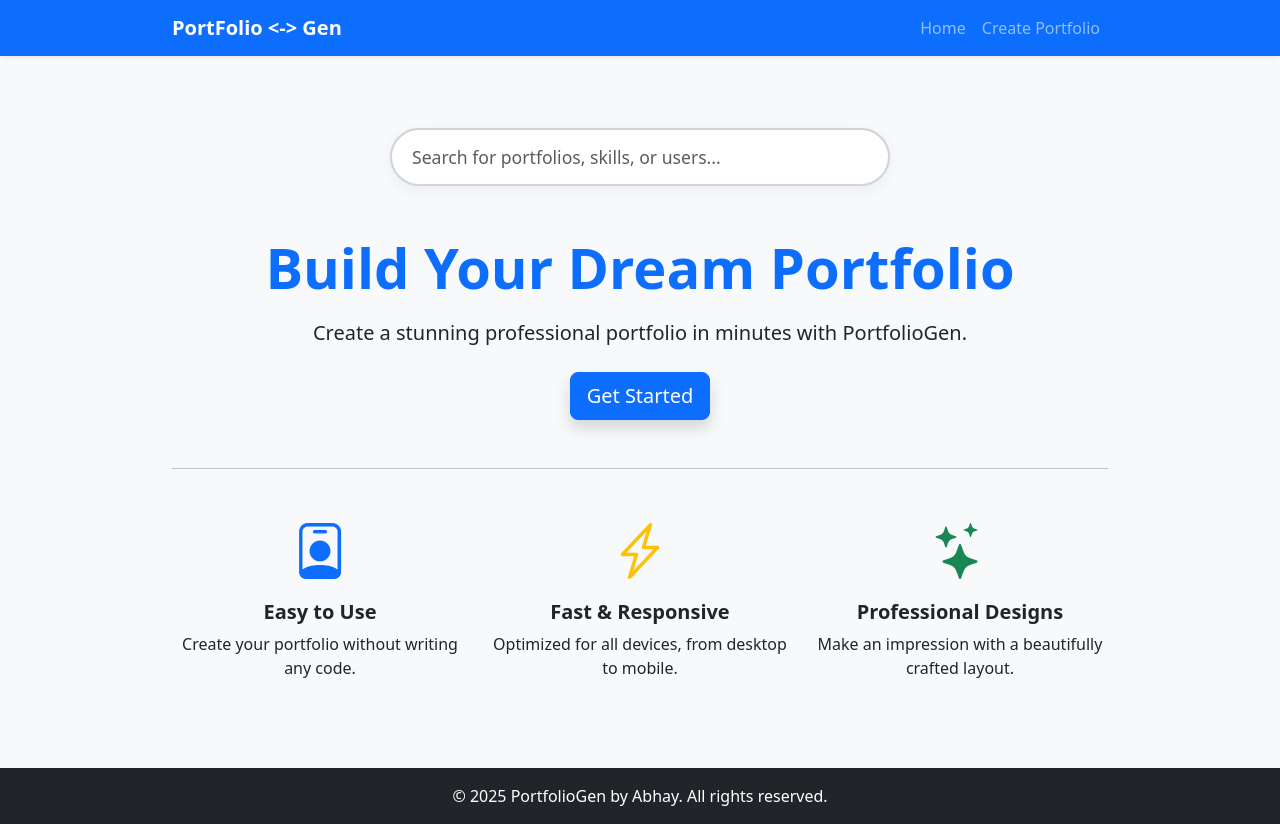
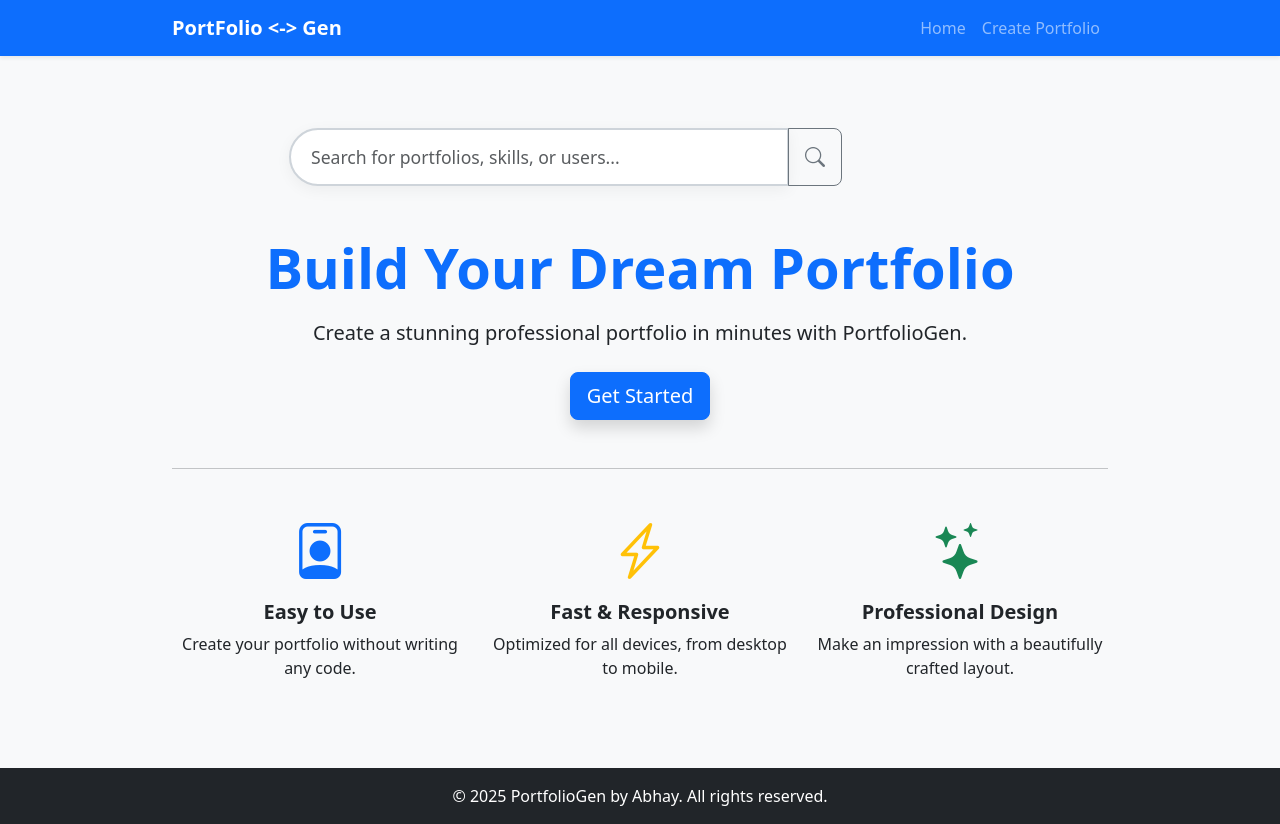
Before and after one commit to Zohu0/portfolio-forntend, an Angular app: page / in a window 1280 px wide. Built offline with nearby package versions, Linux system fonts and the light colour scheme.

Commit message:
search functionality working

```diff
--- a/src/app/pages/home/home.component.css
+++ b/src/app/pages/home/home.component.css
@@ -14,3 +14,27 @@
     border-color: #0d6efd;
     box-shadow: 0 0 10px rgba(13, 110, 253, 0.3);
   }
+
+  .search-results {
+  border-radius: 0.5rem;
+  overflow: hidden;
+  box-shadow: 0 4px 16px rgba(0, 0, 0, 0.1);
+  background: white;
+}
+
+.search-item {
+  transition: background 0.3s ease, transform 0.2s ease;
+  padding: 1rem;
+  font-weight: 500;
+  border-bottom: 1px solid #f0f0f0;
+}
+
+.search-item:last-child {
+  border-bottom: none;
+}
+
+.search-item:hover {
+  background-color: #f8f9fa;
+  transform: translateX(4px);
+  cursor: pointer;
+}
--- a/src/app/pages/home/home.component.html
+++ b/src/app/pages/home/home.component.html
@@ -1,11 +1,29 @@
-<!-- Search Box Below Navbar -->
 <div class="container mt-5 pt-4 text-center">
-  <input
-    type="text"
-    class="form-control form-control-lg mx-auto search-box"
-    placeholder="Search for portfolios, skills, or users..."
-  />
+  <div class="input-group input-group-lg mx-auto w-75">
+    <input
+      type="text"
+      class="form-control search-box"
+      [(ngModel)]="searchTerm"
+      (input)="onSearchChange()"
+      placeholder="Search for portfolios, skills, or users..."
+    />
+    <button class="btn btn-outline-secondary" (click)="onSearchClick()" title="Search">
+      <i class="bi bi-search"></i>
+    </button>
+  </div>
 </div>
+
+<!-- Results -->
+<div class="search-results mt-3 w-75 mx-auto" *ngIf="searchResults.length > 0">
+  <div
+    class="search-item"
+    *ngFor="let user of searchResults"
+    (click)="goToProfile(user)"
+  >
+    <i class="bi bi-person-circle me-2 text-primary"></i> {{ user.fullName }}
+  </div>
+</div>
+
 
 <div class="container py-5">
   <div class="text-center">
@@ -29,7 +47,7 @@
     </div>
     <div class="col-md-4 mb-4">
       <i class="bi bi-stars display-4 text-success"></i>
-      <h5 class="mt-3 fw-bold">Professional Designs</h5>
+      <h5 class="mt-3 fw-bold">Professional Design</h5>
       <p>Make an impression with a beautifully crafted layout.</p>
     </div>
   </div>
--- a/src/app/pages/home/home.component.ts
+++ b/src/app/pages/home/home.component.ts
@@ -1,13 +1,54 @@
 import { CommonModule } from '@angular/common';
+import { HttpClient, HttpParams } from '@angular/common/http';
 import { Component } from '@angular/core';
-import { RouterModule } from '@angular/router';
+import { FormsModule } from '@angular/forms';
+import { Router, RouterModule } from '@angular/router';
 
 @Component({
   selector: 'app-home',
-  imports: [RouterModule, CommonModule],
+  imports: [RouterModule, CommonModule, FormsModule],
   templateUrl: './home.component.html',
-  styleUrl: './home.component.css'
+  styleUrl: './home.component.css',
 })
 export class HomeComponent {
+  searchTerm: string = '';
+  searchResults: any[] = [];
 
+  constructor(private http: HttpClient, private router: Router) { }
+
+  onSearchChange() {
+    if (this.searchTerm.trim().length > 2) {
+      this.fetchResults();
+    } else {
+      this.searchResults = [];
+    }
+  }
+
+  onSearchClick() {
+    if (this.searchTerm.trim()) {
+      this.fetchResults();
+    }
+  }
+
+  fetchResults() {
+    const params = new HttpParams()
+      .set('fullName', this.searchTerm)
+      .set('eMail', this.searchTerm);
+
+    this.http
+      .get<any[]>('http://localhost:8080/usercontroller/search', { params })
+      .subscribe({
+        next: (data) => (this.searchResults = data),
+        error: (err) => console.error('Search failed', err),
+      });
+  }
+
+  goToProfile(user: any) {
+    console.log('Navigating to user: ', user);
+    if (user.id) {
+      this.router.navigate(['/profile', user.id]);
+    } else {
+      console.warn('User ID is missing: ', user);
+    }
+  }
 }
--- a/src/app/profile-view/profile-view.component.ts
+++ b/src/app/profile-view/profile-view.component.ts
@@ -113,7 +113,7 @@ export class ProfileViewComponent implements OnInit {
 
       this.http
         .put(
-          `http://localhost:8080/usercontroller/uploadprofile/${this.userId}`,
+          `http://localhost:8080/usercontroller/updateuserimage/${this.userId}`,
           formData
         )
         .subscribe({
```
